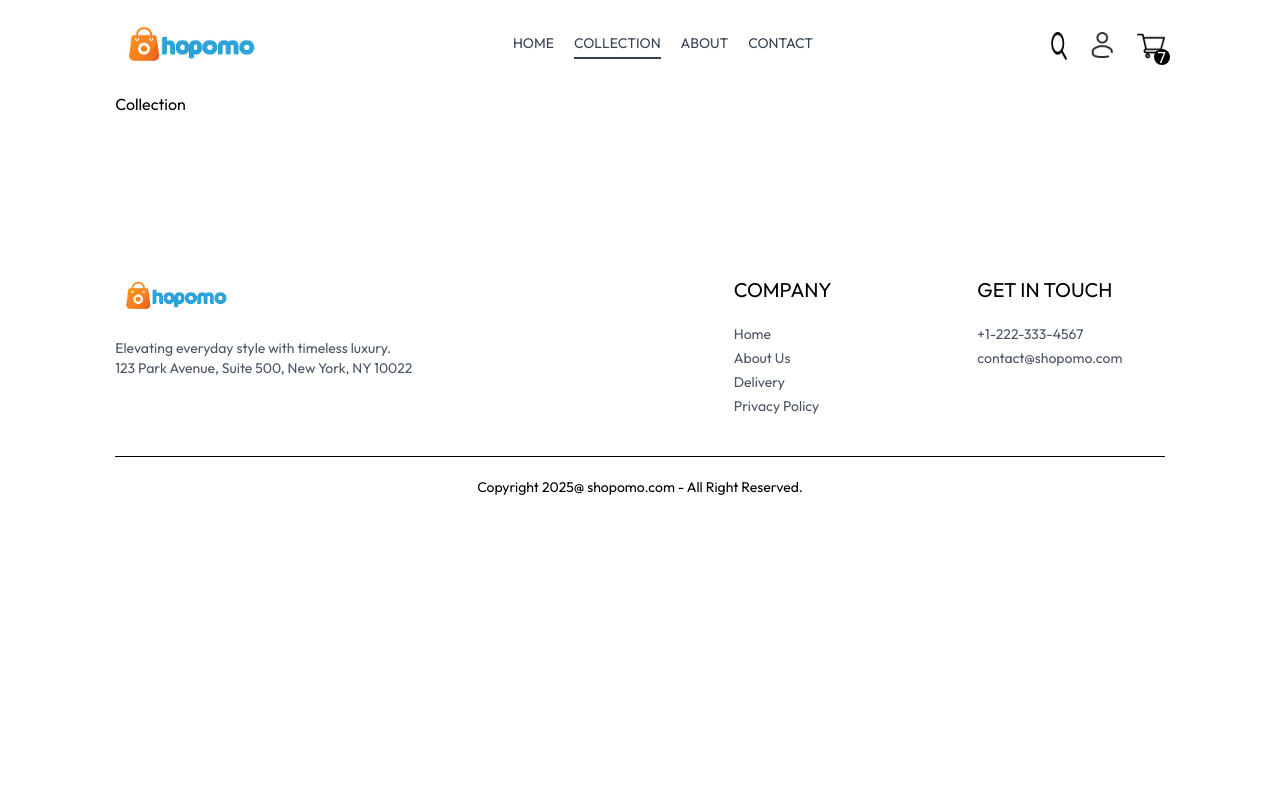
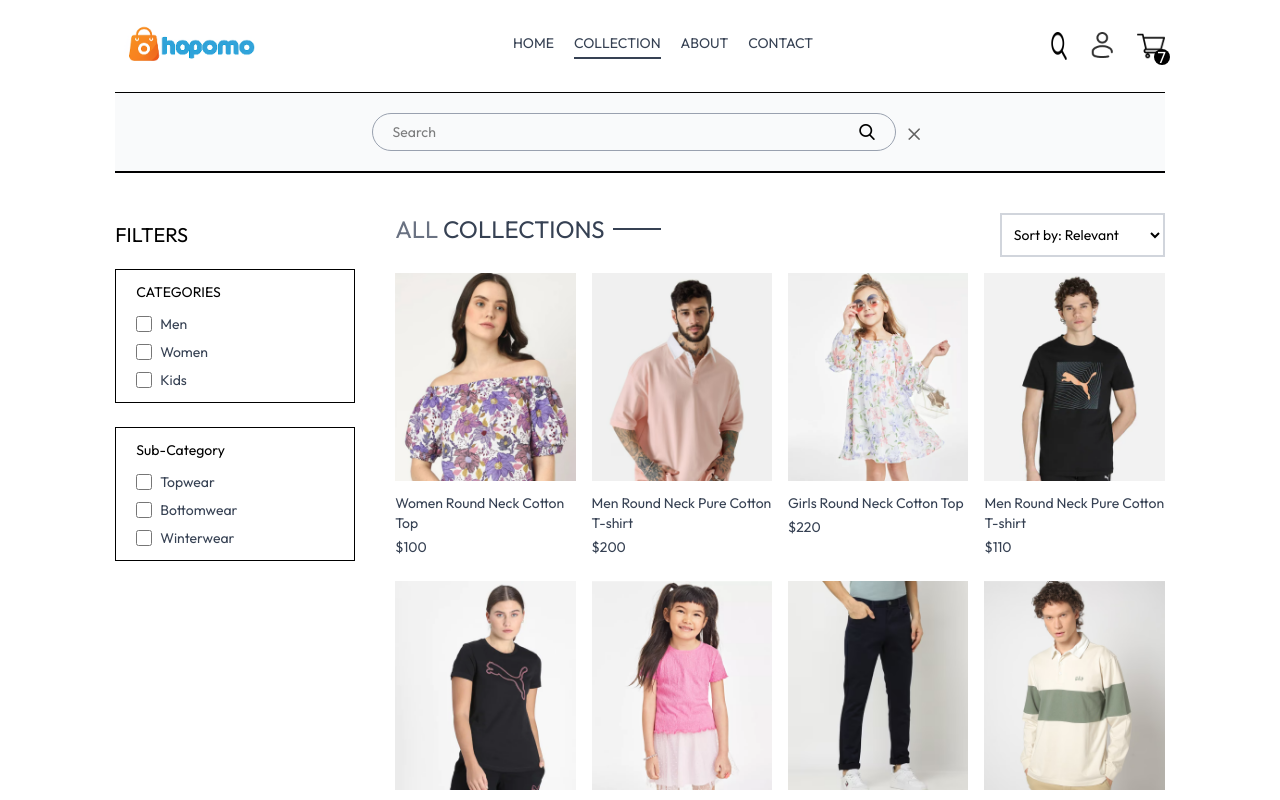
Before and after one commit to dubeyshubham108/shopomo, a React (Vite) app in the folder shopomo-frontend/: page /collection in a window 1280 px wide. Both pictures are taken after a click on the picture 1058 px from the left and 46 px from the top of the page. Shown: the top 800 px of the page. Built offline with nearby package versions, Linux system fonts and the light colour scheme.

Commit message:
added search functionality and filter

```diff
--- a/shopomo-frontend/src/App.jsx
+++ b/shopomo-frontend/src/App.jsx
@@ -11,11 +11,13 @@
 import Product from './Pages/Product';
 import Navbar from "./components/Navbar";
 import Footer from "./components/Footer";
+import SearchBar from "./components/SearchBar";
 
 const App = () => {
   return (
     <div className='px-4 sm:px-[5vw] md:px-[7vw] lg:px-[9vw]'>
       <Navbar/>
+      <SearchBar/>
       <Routes>
         <Route path="/" element={<Home/>}/>
         <Route path="/login" element={<Login/>}/>
@@ -24,7 +26,7 @@
         <Route path="/collection" element={<Collection/>} />
         <Route path="/contact" element={<Contact/>} />
         <Route path="/place-order" element={<PlaceOrder/>} />
-        <Route path="/product" element={<Product/>} />
+        <Route path="/product/:productId" element={<Product/>} />
         <Route path="/order" element={<Order/>} />
       </Routes>
       <Footer/>
--- a/shopomo-frontend/src/Pages/Collection.jsx
+++ b/shopomo-frontend/src/Pages/Collection.jsx
@@ -1,9 +1,147 @@
-import React from "react";
+import React, { useEffect } from "react";
+import { useContext, useState } from "react";
+import { ShopContext } from "../context/ShopContext";
+import {assets} from '../assets/frontend_assets/assets';
+import Title from "../components/Title";
+import ProductItem from "../components/ProductItem";
 
 const Collection = () => {
+
+    const { products, search, showSearch } = useContext(ShopContext);
+    const [ showFilter, setShowFilter ] = useState(false);
+    const [ filterProducts, setFilterProducts ] = useState([]);
+    const [ category, setCategory ] = useState([]);
+    const [ subCategory, setSubCategory ] = useState([]);
+    const [ sortType, setSortType ] = useState('relevant');
+
+    const toggleCategory = (e) => {
+        if (category.includes(e.target.value)) {
+            setCategory(prev => prev.filter(item => item !== e.target.value))
+        } else {
+            setCategory(prev => [...prev, e.target.value])
+        }
+    }
+
+    const toggleSubCategory = (e) => {
+        if(subCategory.includes(e.target.value)) {
+            setSubCategory(prev => prev.filter(item => item !== e.target.value))
+        } else {
+            setSubCategory(prev => [...prev, e.target.value])
+        }
+    }
+
+    const applyFilter = () => {
+
+        let productsCopy = products.slice();
+
+        if(showSearch && search) {
+            productsCopy = productsCopy.filter(item => item.name.toLowerCase().includes(search.toLowerCase()));
+        }
+
+        if(category.length > 0) {
+            productsCopy = productsCopy.filter(item => category.includes(item.category));
+        }
+
+        if (subCategory.length > 0) {
+            productsCopy = productsCopy.filter(item => subCategory.includes(item.subCategory));
+        }
+        setFilterProducts(productsCopy);
+    }
+
+    const sortProducts = () => {
+
+        let fpCopy = filterProducts.slice();
+
+        switch (sortType) {
+            case 'low-high':
+                setFilterProducts(fpCopy.sort((a, b) => (a.price - b.price)));
+                break;
+            case 'high-low':
+                setFilterProducts(fpCopy.sort((a, b) => (b.price - a.price)));
+                break;
+            default:
+                applyFilter();
+                break;
+        }
+    }
+
+    useEffect(() => {
+        sortProducts();
+    }, [sortType])
+
+    useEffect(() => {
+        setFilterProducts(products);
+    }, []);
+
+    useEffect(() => {
+        applyFilter();
+    }, [category, subCategory, search, showSearch])
+
     return (
-        <h1>Collection</h1>
+        <div className="flex flex-col sm:flex-row gap-1 sm:gap-10 pt-10 border-t">
+            <div className="min-w-60">
+                <p onClick={() => setShowFilter(!showFilter)} className="my-2 text-xl flex items-center cursor-pointer gap-2">
+                    FILTERS
+                    <img className={`h-3 sm:hidden ${showFilter ? 'rotate-90' : ''}`} src={assets.dropdown_icon} alt="" />
+                </p>
+                {/* Category filter  */}
+
+                <div className={`border border-grayy-300 pl-5 py-3 my-5 ${showFilter ? '' : 'hidden'} sm:block`}>
+                    <p className="mb-3 text-sm font-medium">CATEGORIES</p>
+                    <div className="flex flex-col gap-2 text-sm font-light text-gray-700">
+                        <p className="flex gap-2">
+                            <input className="w-4" type="checkbox" value={'Men'} onChange={toggleCategory}/>Men
+                        </p>
+                        <p className="flex gap-2">
+                            <input className="w-4" type="checkbox" value={'Women'} onChange={toggleCategory}/>Women
+                        </p>
+                        <p className="flex gap-2">
+                            <input className="w-4" type="checkbox" value={'Kids'} onChange={toggleCategory} />Kids
+                        </p>
+                    </div>
+                </div>
+
+                <div className={`border border-grayy-300 pl-5 py-3 mt-6 ${showFilter ? '' : 'hidden'} sm:block`}>
+                    <p className="mb-3 text-sm font-medium">Sub-Category</p>
+                    <div className="flex flex-col gap-2 text-sm font-light text-gray-700">
+                        <p className="flex gap-2">
+                            <input className="w-4" type="checkbox" value={'Topwear'} onChange={toggleSubCategory}/>Topwear
+                        </p>
+                        <p className="flex gap-2">
+                            <input className="w-4" type="checkbox" value={'Bottomwear'} onChange={toggleSubCategory}/>Bottomwear
+                        </p>
+                        <p className="flex gap-2">
+                            <input className="w-4" type="checkbox" value={'Winterwear'} onChange={toggleSubCategory}/>Winterwear
+                        </p>
+                    </div>
+                </div>
+            </div>
+
+            {/* Right Side  */}
+            <div className="flex-1">
+                <div className="flex justify-between text-base sm:text-2xl mb-4">
+                    <Title text1={'ALL '} text2={'COLLECTIONS'}/>
+                    {/* Product Sort  */}
+                    <select onChange={(e) => setSortType(e.target.value)} className="border-2 border-gray-300 text-sm px-2">
+                        <option value="relevant">Sort by: Relevant</option>
+                        <option value="low-high">Sort by: Low to High</option>
+                        <option value="high-low">Sort by: High to Low</option>
+                    </select>
+                </div>
+
+                {/* Map Products  */}
+                <div className="grid grid-cols-2 md:grid-cols-3 lg:grid-cols-4 gap-4 gap-y-6">
+                    {
+                        filterProducts.map((item, index) => (
+                            <ProductItem key={index} name={item.name} id={item._id} price={item.price} image={item.image}/>
+                        ))
+                    }
+                </div>
+
+            </div>
+
+        </div>
     )
 };
 
-export default Collection
+export default Collection;
--- a/shopomo-frontend/src/Pages/Product.jsx
+++ b/shopomo-frontend/src/Pages/Product.jsx
@@ -1,9 +1,17 @@
 import React from "react";
+import { useParams } from "react-router-dom";
 
 const Product = () => {
+
+    console.log("Product component rendered");
+    const { productId } = useParams();
+    console.log(productId);
+
     return (
-        <h1>Product</h1>
+        <div>
+
+        </div>
     )
 };
 
-export default Product
+export default Product;
--- a/shopomo-frontend/src/components/Navbar.jsx
+++ b/shopomo-frontend/src/components/Navbar.jsx
@@ -1,4 +1,4 @@
-import React from "react";
+import React, { useContext } from "react";
 import logo from "../assets/shopomo_logo.png";
 import cart from "../assets/frontend_assets/cart_icon2.png";
 import search_icon from "../assets/frontend_assets/search_icon.png";
@@ -7,10 +7,13 @@
 import { NavLink, Link } from "react-router-dom";
 import dropdown_icon from "../assets/frontend_assets/dropdown_icon.png";
 import { useState } from "react";
+import { ShopContext } from "../context/ShopContext";
 
 const Navbar = () => {
 
     const [ visible, setVisible ] = useState(false);
+    const { setShowSearch } = useContext(ShopContext);
+
     return (
         <div className="flex items-center justify-between py-5 font-medium">
 
@@ -40,14 +43,14 @@
             </ul>
 
             <div className="flex item-center gap-6">
-                <img src={search_icon} className="w-4 cursor-pointer" alt="Cart icon" />
+                <img onClick={() => setShowSearch(true)} src={search_icon} className="w-4 cursor-pointer" alt="Cart icon" />
                 <div className="group relative">
                     <img className="w-5.5 cursor-pointer" src={profile} alt="Profile icon" />
                     <div className='group-hover:block hidden absolute dropdown-menu right-0 pt-4'>
                         <div className="flex flex-col gap-2 w-36 py-3 px-5 bg-slate-100 text-gray-500 rounded">
                             <p className='cursor-pointer hover:text-black'>My Profile</p>
                             <p className="cursor-pointer hover:text-black">Orders</p>
-                            <p className="cursor-pointer hover:text-black">Logput</p>
+                            <p className="cursor-pointer hover:text-black">Logout</p>
                         </div>
                     </div>
                 </div>
--- a/shopomo-frontend/src/components/ProductItem.jsx
+++ b/shopomo-frontend/src/components/ProductItem.jsx
@@ -8,7 +8,7 @@
     const { currency} = useContext(ShopContext);
 
     return (
-        <Link className="text-gray-700 cursor-pointer" to={`product/${id}`}>
+        <Link className="text-gray-700 cursor-pointer" to={`/product/${id}`}>
             <div className="overflow-hidden">
                 <img className="hover:scale-110 transition ease-in-out" src={image[0]} alt="" />
             </div>
--- /dev/null
+++ b/shopomo-frontend/src/components/SearchBar.jsx
@@ -0,0 +1,32 @@
+import React, { useContext, useEffect, useState } from "react"
+import { ShopContext } from "../context/ShopContext";
+import { assets } from "../assets/frontend_assets/assets";
+import { useLocation } from "react-router-dom";
+
+const SearchBar = () => {
+
+    const { search, setSearch, showSearch, setShowSearch } = useContext(ShopContext);
+    const location = useLocation();
+    const [ visible, setVisible ] = useState(false);
+
+    useEffect(() => {
+        if(location.pathname.includes('collection')) {
+            setVisible(true);
+        } else {
+            setVisible(false);
+        }
+    }, [location])
+
+    return showSearch && visible ? (
+
+        <div className="border-t border-b bg-gray-50 text-center">
+            <div className="inline-flex items-center justify-center border border-gray-400 px-5 py-2 my-5 mx-3 rounded-full w-3/4 sm:w-1/2">
+                <input value={search} onChange={(e) => setSearch(e.target.value)} className="flex-1 outline-none bg-inherit text-sm" type="text" placeholder="Search" />
+                <img className="w-4" src={assets.search_icon} alt="" />
+            </div>
+            <img onClick={() => setShowSearch(false)} className="inline w-3 cursor-pointer" src={assets.cross_icon} alt="" />
+        </div>
+    ) : null
+}
+
+export default SearchBar;
--- a/shopomo-frontend/src/context/ShopContext.jsx
+++ b/shopomo-frontend/src/context/ShopContext.jsx
@@ -1,4 +1,4 @@
-import React, { createContext } from "react";
+import React, { createContext, useState } from "react";
 import { products } from '../assets/frontend_assets/assets';
 
 export const ShopContext = createContext();
@@ -7,8 +7,12 @@
 
     const currency = '$';
     const delivery_fee = 10;
+    const [ search, setSearch ] = useState('');
+    const [ showSearch, setShowSearch ] = useState(false);
+
     const value = {
-        products, currency, delivery_fee
+        products, currency, delivery_fee,
+        search, setSearch, showSearch, setShowSearch
     }
     return (
         <ShopContext.Provider value={value}>
```
